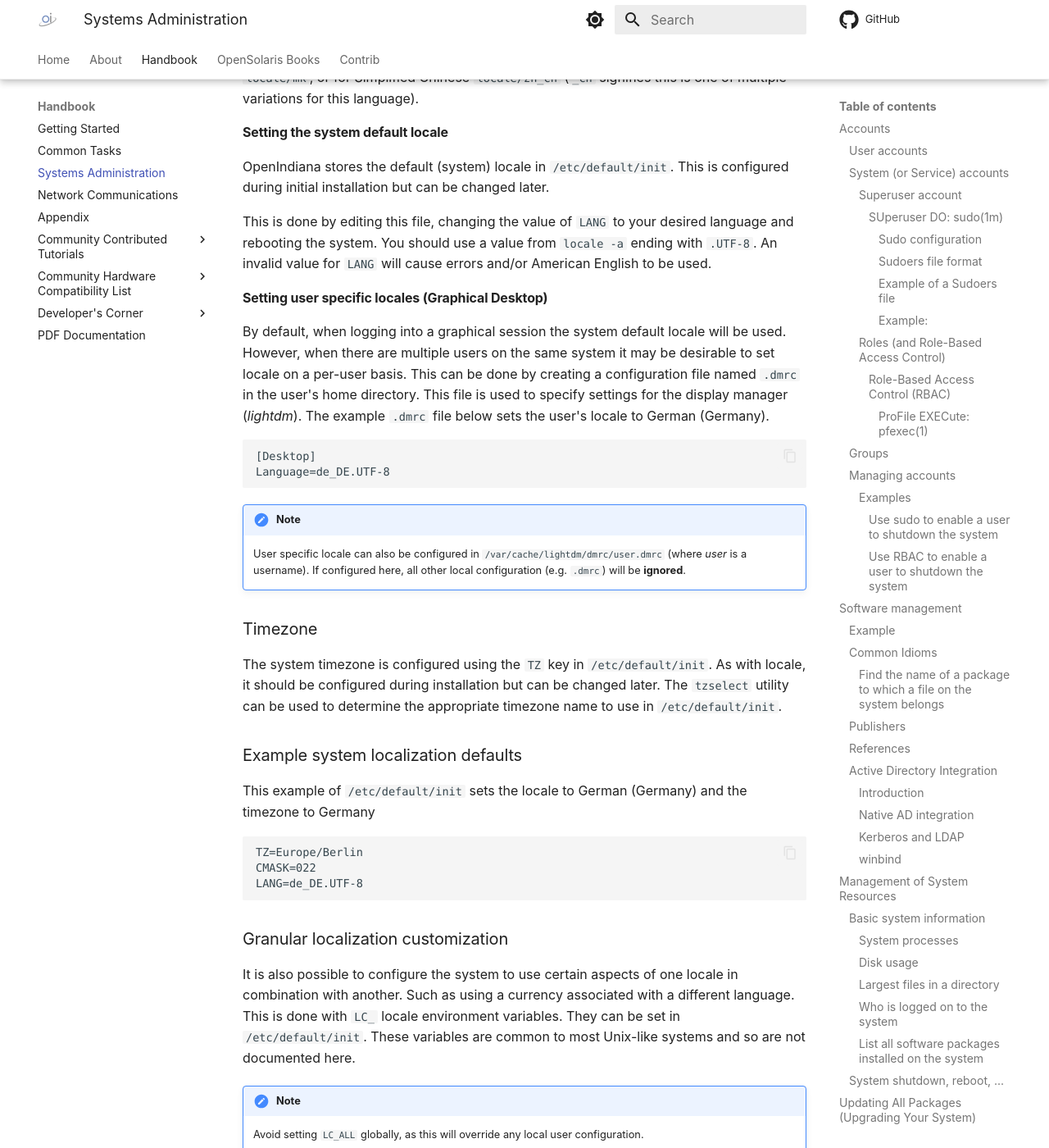
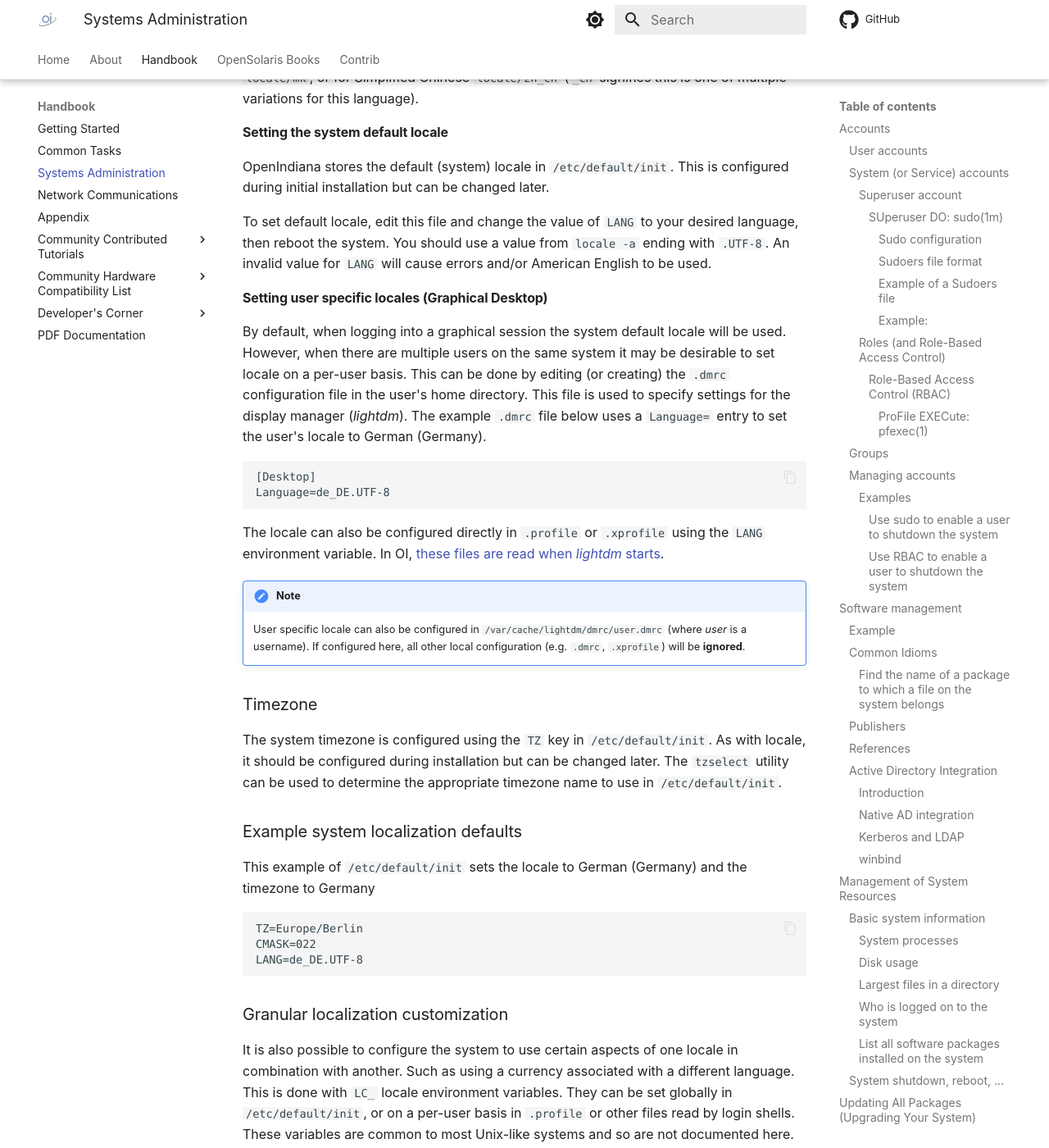
Before and after one commit to OpenIndiana/oi-docs, an MkDocs documentation site: the page built from docs/handbook/systems-administration.md, in a window 1280 px wide and 1400 px high, scrolled down 41862 px. Shown: the whole window at 82% size. Built offline with MkDocs 1.6.1 and Material for MkDocs 9.7.7, drawn with Linux system fonts in a browser that asks for light colours; comment, search, counter and statistics services are not loaded.

Commit message:
Add extra details on environment variables

````diff
--- a/docs/handbook/systems-administration.md
+++ b/docs/handbook/systems-administration.md
@@ -1720,23 +1720,25 @@
 
 OpenIndiana stores the default (system) locale in `/etc/default/init`. This is configured during initial installation but can be changed later.
 
-This is done by editing this file, changing the value of `LANG` to your desired language and rebooting the system. You should use a value from `locale -a` ending with `.UTF-8`.
+To set default locale, edit this file and change the value of `LANG` to your desired language, then reboot the system. You should use a value from `locale -a` ending with `.UTF-8`.
 An invalid value for `LANG` will cause errors and/or American English to be used.
 
 #### Setting user specific locales (Graphical Desktop)
 
 By default, when logging into a graphical session the system default locale will be used. However, when there are multiple users on the same system it may be desirable to set locale on a per-user basis.
-This can be done by creating a configuration file named `.dmrc` in the user's home directory.
-This file is used to specify settings for the display manager (*lightdm*). The example `.dmrc` file below sets the user's locale to German (Germany).
+This can be done by editing (or creating) the `.dmrc` configuration file in the user's home directory.
+This file is used to specify settings for the display manager (*lightdm*). The example `.dmrc` file below uses a `Language=` entry to set the user's locale to German (Germany).
 
 ```
 [Desktop]
 Language=de_DE.UTF-8
 ```
 
+The locale can also be configured directly in `.profile` or `.xprofile` using the `LANG` environment variable. In OI, [these files are read when *lightdm* starts](https://github.com/OpenIndiana/oi-userland/blob/oi/hipster/components/desktop/lightdm/files/lightdm-session#L31-L36).
+
 <div class="note" markdown="1">
 !!! note
-    User specific locale can also be configured in `/var/cache/lightdm/dmrc/user.dmrc` (where *user* is a username). If configured here, all other local configuration (e.g. `.dmrc`) will be **ignored**.
+    User specific locale can also be configured in `/var/cache/lightdm/dmrc/user.dmrc` (where *user* is a username). If configured here, all other local configuration (e.g. `.dmrc`, `.xprofile`) will be **ignored**.
 </div>
 
 ### Timezone
@@ -1757,7 +1759,7 @@
 ### Granular localization customization
 
 It is also possible to configure the system to use certain aspects of one locale in combination with another. Such as using a currency associated with a different language. This is done with `LC_` locale environment variables.
-They can be set in `/etc/default/init`. These variables are common to most Unix-like systems and so are not documented here.
+They can be set globally in `/etc/default/init`, or on a per-user basis in `.profile` or other files read by login shells. These variables are common to most Unix-like systems and so are not documented here.
 
 <div class="note" markdown="1">
 !!! note
````
